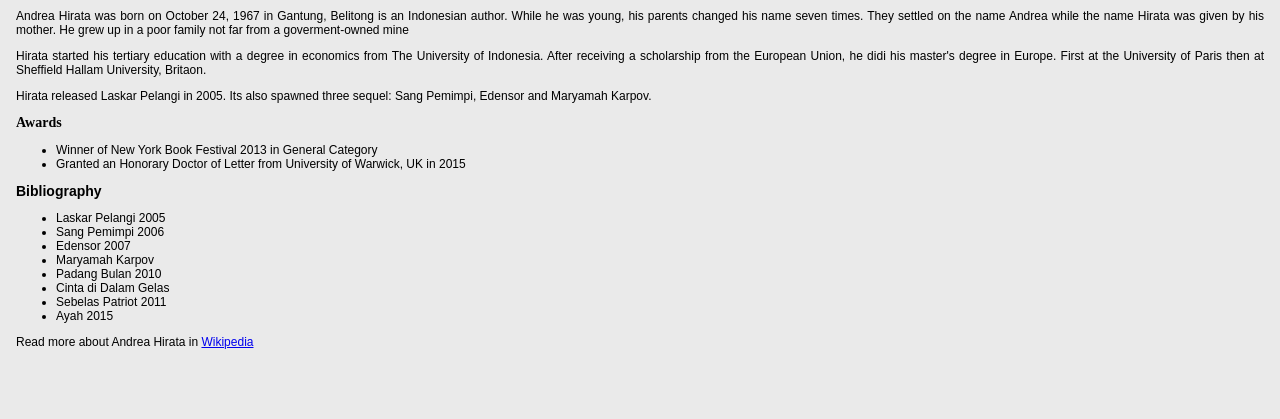
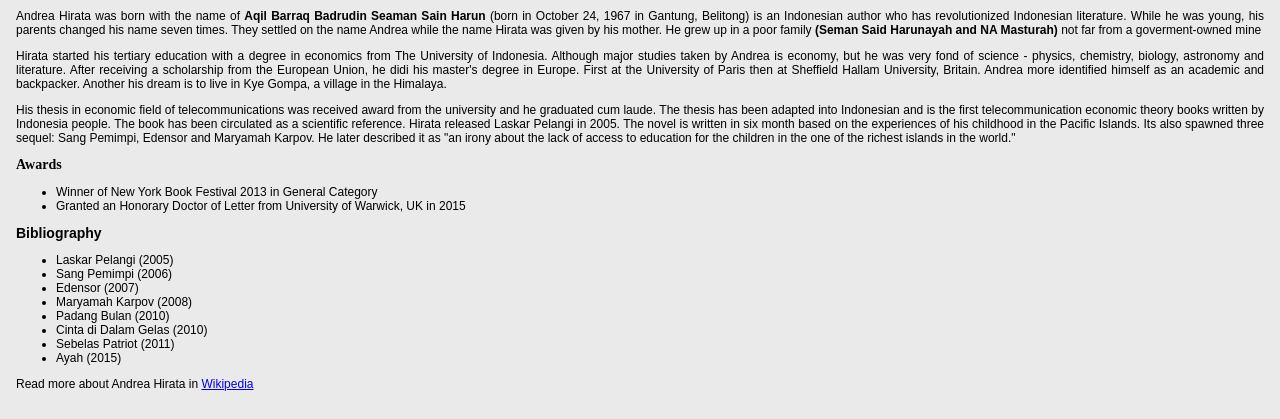
Before and after one commit to anisfriani/tributepage, a plain HTML site: page index.html in a window 1280 px wide. Shown: the part 405-824 px from the top of the page. Before the commit the page ends 800 px from the top, so only its background shows below. Drawn offline with Linux system fonts and the light colour scheme.

Commit message:
Update index.html

```diff
--- a/index.html
+++ b/index.html
@@ -11,11 +11,11 @@
 <h1> Andrea Hirata </h1>
       <h6> "Bermimpilah, maka Tuhan akan mememluk mimpi-mimpimu." Andrea Hirata, Sang Pemimpi </h6>
 <img class="image" src="https://upload.wikimedia.org/wikipedia/commons/c/c8/Andrea_Hirata.jpg" alt="Andrea Hirata 2012">
-<p> Andrea Hirata was born on October 24, 1967 in Gantung, Belitong is an Indonesian author. While he was young, his parents changed his name seven times. They settled on the name Andrea while the name Hirata was given by his mother.
-    He grew up in a poor family not far from a goverment-owned mine </p>
-<p> Hirata started his tertiary education with a degree in economics from The University of Indonesia. After receiving a scholarship from the European Union, he didi his master's degree in Europe.
-    First at the University of Paris then at Sheffield Hallam University, Britaon. </p>
-<p> Hirata released Laskar Pelangi in 2005. Its also spawned three sequel: Sang Pemimpi, Edensor and Maryamah Karpov. </p>
+      <p> Andrea Hirata was born with the name of <strong> Aqil Barraq Badrudin Seaman Sain Harun </strong> (born in October 24, 1967 in Gantung, Belitong) is an Indonesian author who has revolutionized Indonesian literature. While he was young, his parents changed his name seven times. They settled on the name Andrea while the name Hirata was given by his mother.
+            He grew up in a poor family <strong> (Seman Said Harunayah and NA Masturah) </strong> not far from a goverment-owned mine </p>
+<p> Hirata started his tertiary education with a degree in economics from The University of Indonesia. Although major studies taken by Andrea is economy, but he was very fond of science - physics, chemistry, biology, astronomy and literature. After receiving a scholarship from the European Union, he didi his master's degree in Europe.
+    First at the University of Paris then at Sheffield Hallam University, Britain. Andrea more identified himself as an academic and backpacker. Another his dream is to live in Kye Gompa, a village in the Himalaya.</p>
+<p> His thesis in economic field of telecommunications was received award from the university and he graduated cum laude. The thesis has been adapted into Indonesian and is the first telecommunication economic theory books written by Indonesia people. The book has been circulated as a scientific reference. Hirata released Laskar Pelangi in 2005. The novel is written in six month based on the experiences of his childhood in the Pacific Islands. Its also spawned three sequel: Sang Pemimpi, Edensor and Maryamah Karpov. He later described it as "an irony about the lack of access to education for the children in the one of the richest islands in the world."</p>
 
 <h2> Awards </h2>
 <div class="list">
@@ -26,14 +26,14 @@
 
 <h2>Bibliography </h2>
 <ul>
-<li> Laskar Pelangi 2005 </li>
-<li> Sang Pemimpi 2006 </li>
-<li> Edensor 2007 </li>
-<li> Maryamah Karpov </li>
-<li> Padang Bulan 2010 </li>
-<li> Cinta di Dalam Gelas </li>
-<li> Sebelas Patriot 2011 </li>
-<li> Ayah 2015 </li>
+<li> Laskar Pelangi (2005) </li>
+<li> Sang Pemimpi (2006) </li>
+<li> Edensor (2007) </li>
+<li> Maryamah Karpov (2008) </li>
+<li> Padang Bulan (2010) </li>
+<li> Cinta di Dalam Gelas (2010) </li>
+<li> Sebelas Patriot (2011) </li>
+<li> Ayah (2015) </li>
 </ul>
       </div>
 <p> Read more about Andrea Hirata in <a href="https://en.wikipedia.org/wiki/Andrea_Hirata"> Wikipedia </a> </p>
```
